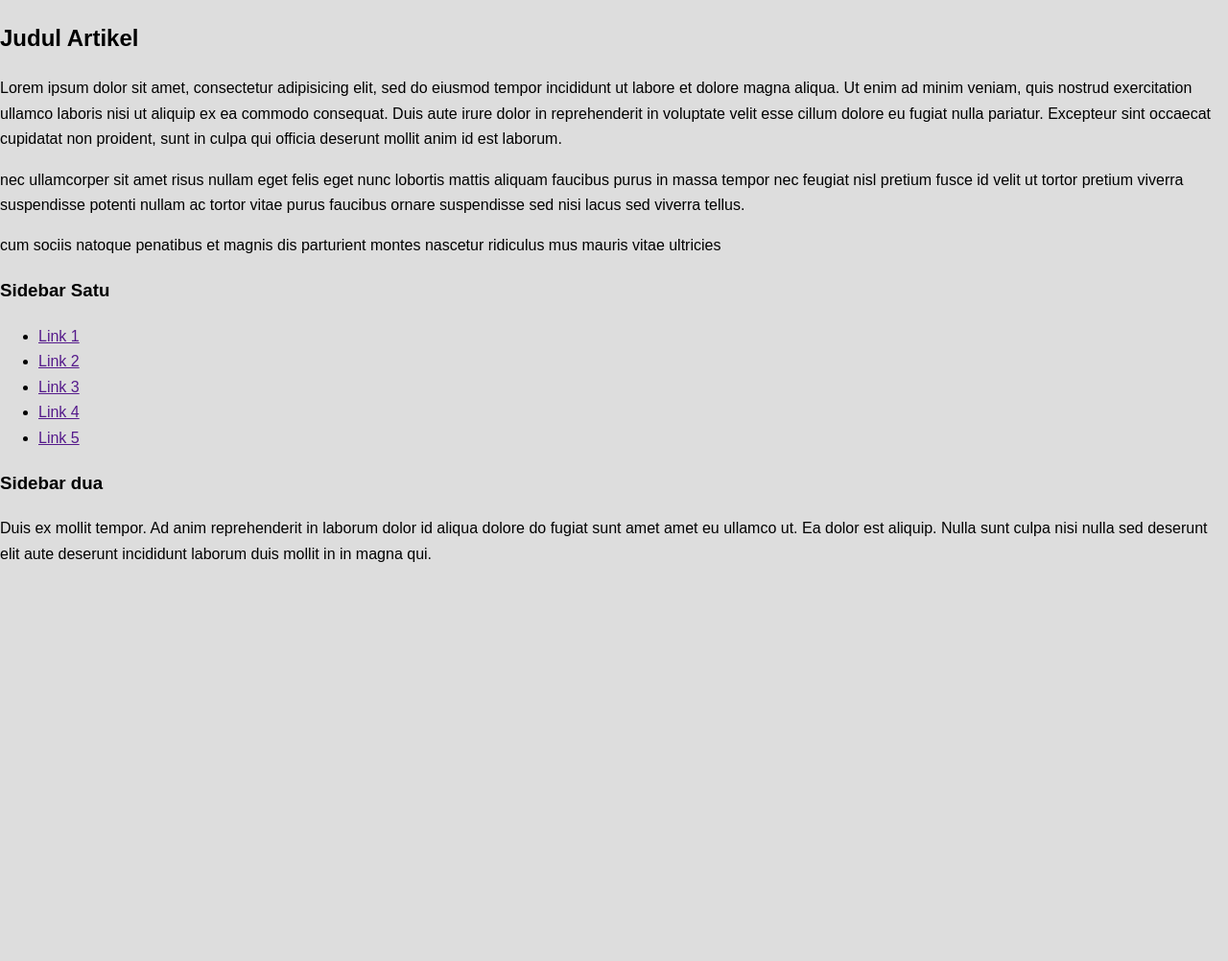
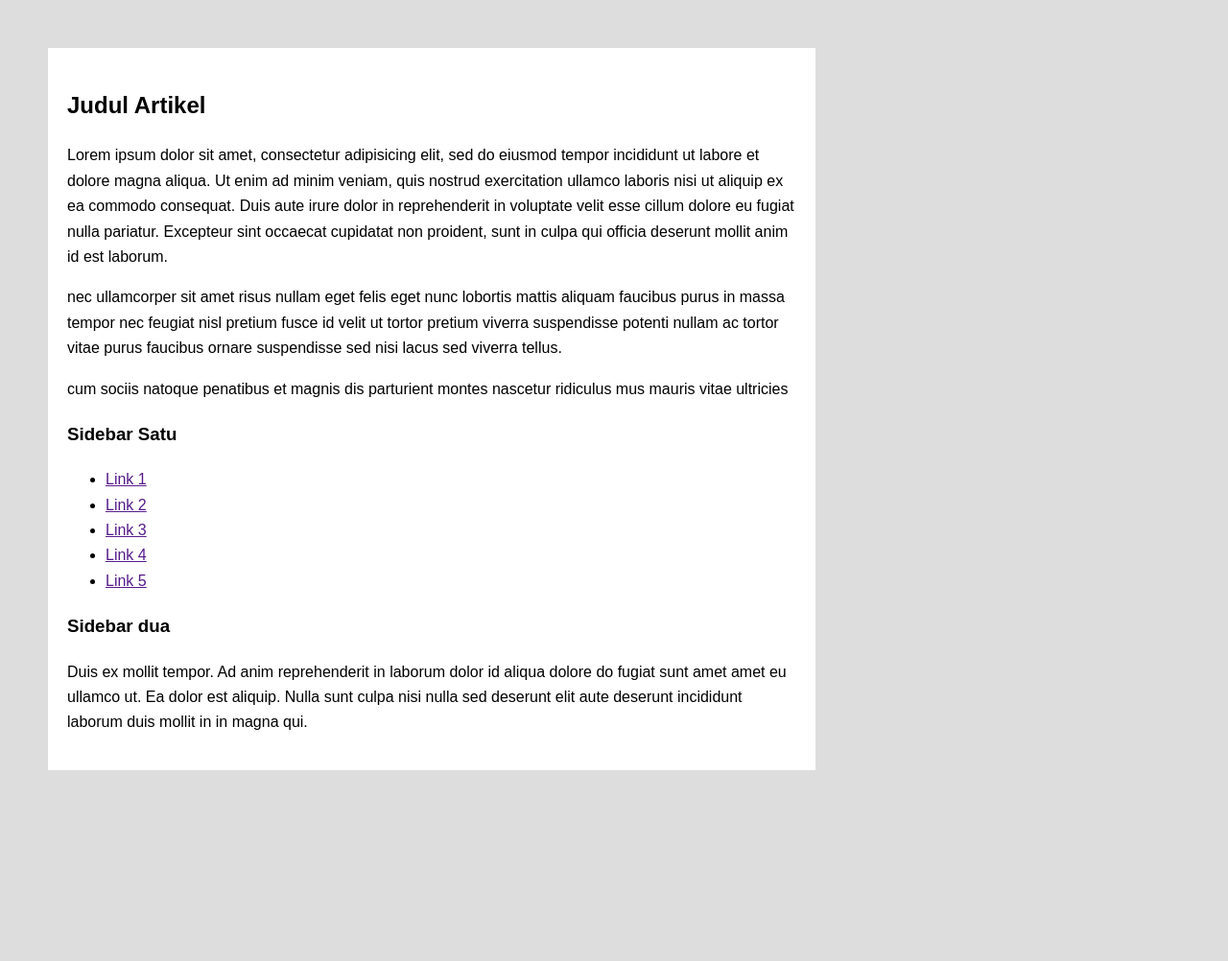
Before and after one commit to marsyaaurel08/dasarWeb_Marsya, a PHP site: page /flexbox.html in a window 1280 px wide. Shown: the top 1002 px of the page at 96% size. Before the commit the page ends 586 px from the top, so only its background shows below. Run offline with PHP 8.4, Linux system fonts and the light colour scheme.

Commit message:
P2_PraktikumBag17_Flexbox_menambah style pada class container satu

```diff
--- a/dasarWeb_Marsya/P2_dasarWeb_Marsya/style1.css
+++ b/dasarWeb_Marsya/P2_dasarWeb_Marsya/style1.css
@@ -8,3 +8,12 @@ body {
     line-height: 1.65;
     padding-bottom: 1000px;
 }
+
+/*Latihan 1*/
+.container-satu {
+    width: 800px;
+    margin: 50px;
+    background-color: #fff;
+    padding: 20px;
+    box-sizing: border-box;
+}
```
